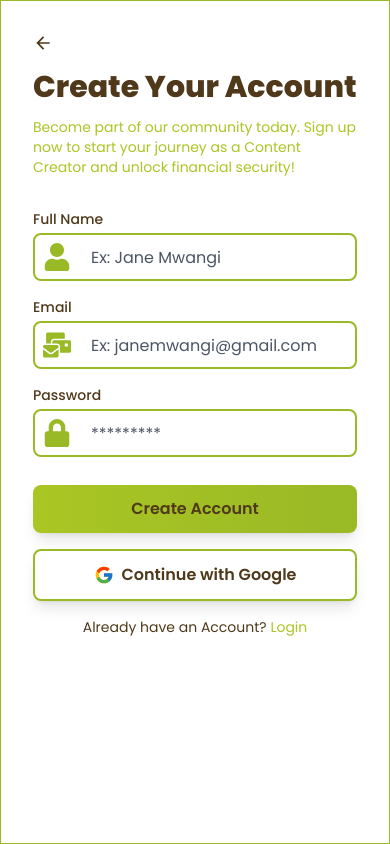
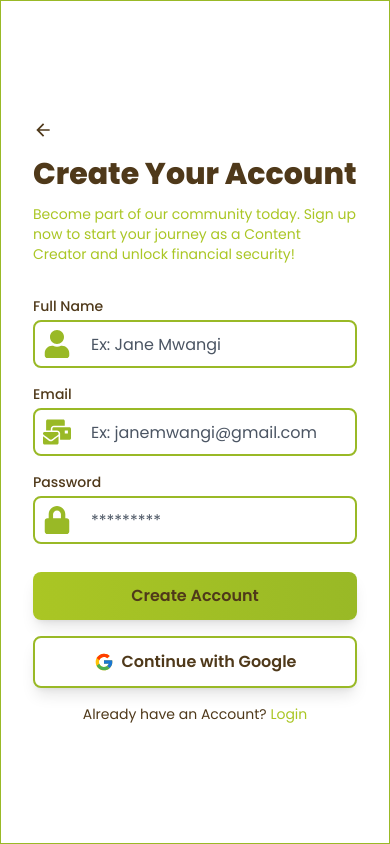
Before and after one commit to MuchiriTheDev/Content, a React (Vite) app: page /signup in a window 390 px wide. Built offline with nearby package versions, Linux system fonts and the light colour scheme.

Commit message:
Refactor SignUp component layout for improved structure and readability

```diff
--- a/src/Pages/AuthRelatedPage/SignUp.jsx
+++ b/src/Pages/AuthRelatedPage/SignUp.jsx
@@ -18,8 +18,9 @@ const SignUp = () => {
         initial={{ y: 50, opacity: 0 }}
         animate={{ y: 0, opacity: 1 }}
         transition={{ duration: 1, delay: 0.3 }}
-        className="relative z-10 max-w-2xl w-full md:h-fit h-screen p-8 bg-white backdrop-blur-md rounded-none md:rounded-xl shadow-2xl border border-appleGreen"
+        className="relative z-10 max-w-2xl w-full md:h-fit h-screen flex items-center justify-center p-8 bg-white backdrop-blur-md rounded-none md:rounded-xl shadow-2xl border border-appleGreen"
       >
+        <div className="">
           <Link to="/" className="py-2">
             <MdArrowBack size={20} className="mb-4 text-brown" />
           </Link>
@@ -144,6 +145,7 @@ const SignUp = () => {
               Login
             </a>
           </p>
+        </div>
       </motion.div>
     </motion.div>
   );
```
Lines whose indentation alone changed are shown as unchanged.
